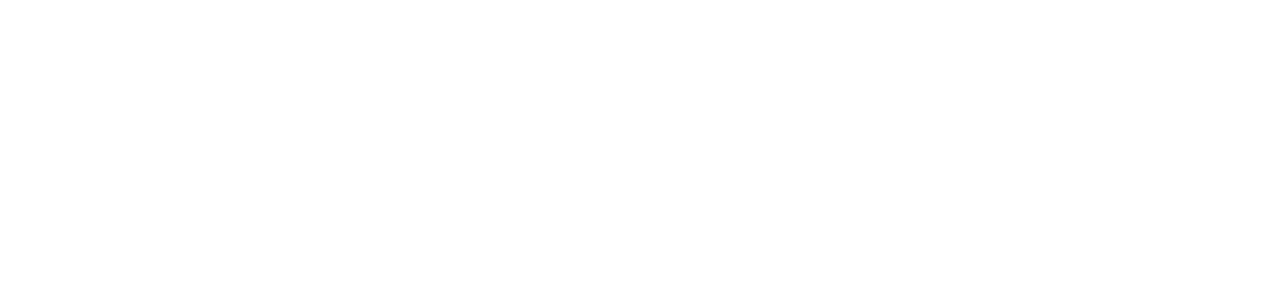
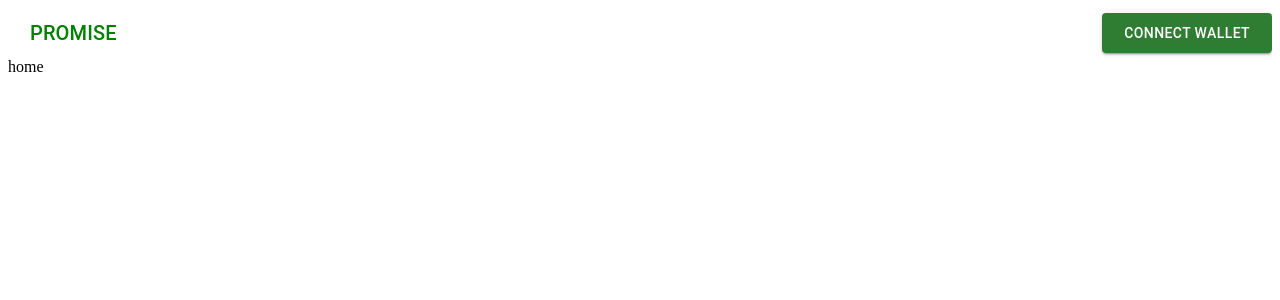
Before and after one commit to PromiseNFT/promise-web, a React (Create React App) app: page / in a window 1280 px wide. Before the commit this address led to /login. Shown: the top 300 px of the page. Built offline with nearby package versions, Linux system fonts and the light colour scheme.

Commit message:
💄 add tmp Header style

```diff
--- a/package.json
+++ b/package.json
@@ -5,6 +5,7 @@
   "dependencies": {
     "@emotion/react": "^11.7.1",
     "@emotion/styled": "^11.6.0",
+    "@mui/icons-material": "^5.4.1",
     "@mui/material": "^5.3.0",
     "@testing-library/jest-dom": "^5.16.2",
     "@testing-library/react": "^12.1.2",
--- /dev/null
+++ b/src/components/Header/ConnectButton.tsx
@@ -0,0 +1,17 @@
+import { Button } from '@mui/material';
+import { styled } from '@mui/system';
+
+export const ConnectButton = (): JSX.Element => {
+  return (
+    <Wrapper variant='contained' color='success'>
+      connect wallet
+    </Wrapper>
+  );
+};
+
+const Wrapper = styled(Button)`
+  position: absolute;
+  padding: inherit;
+  right: 0;
+  height: 80%;
+`;
--- /dev/null
+++ b/src/components/Header/Logo.tsx
@@ -0,0 +1,24 @@
+import { Button, styled, Typography } from '@mui/material';
+
+export const Logo = (): JSX.Element => {
+  return (
+    <Wrapper>
+      <Typography
+        variant='h6'
+        noWrap
+        component='div'
+        color='green'
+        sx={{ flexGrow: 1, display: { xs: 'none', sm: 'block' } }}
+      >
+        Promise
+      </Typography>
+    </Wrapper>
+  );
+};
+
+const Wrapper = styled(Button)`
+  position: absolute;
+  padding: inherit;
+  left: 0;
+  height: 100%;
+`;
--- /dev/null
+++ b/src/components/Header/index.tsx
@@ -0,0 +1,34 @@
+import styled from '@emotion/styled';
+import { ConnectButton } from './ConnectButton';
+import { Logo } from './Logo';
+
+export const Header = (): JSX.Element => {
+  return (
+    <Wrapper>
+      <Logo />
+      <ConnectButton />
+    </Wrapper>
+  );
+};
+
+const Wrapper = styled.div`
+  z-index: 10;
+
+  position: sticky;
+
+  top: 0;
+
+  width: 100%;
+  height: 3.125rem;
+
+  box-sizing: border-box;
+
+  display: flex;
+  align-items: center;
+
+  padding-right: 1.375rem;
+  padding-left: 1.375rem;
+
+  flex-direction: row;
+  align-items: center;
+`;
--- /dev/null
+++ b/src/pages/Home/DefaultLayout.tsx
@@ -0,0 +1,22 @@
+import styled from '@emotion/styled';
+import React, { ReactNode } from 'react';
+
+export const DefaultLayout = ({
+  children,
+}: {
+  children: ReactNode;
+}): JSX.Element => {
+  return <Wrapper>{children}</Wrapper>;
+};
+
+const Wrapper = styled.main`
+  position: relative;
+
+  overflow-x: hidden;
+  overflow-y: scroll;
+
+  width: 100%;
+  height: 100vh;
+
+  box-sizing: border-box;
+`;
--- a/src/pages/Home/index.tsx
+++ b/src/pages/Home/index.tsx
@@ -1,10 +1,16 @@
-import React from 'react';
+import { Header } from '../../components/Header';
 import { useAuthContext } from '../../contexts/AuthProvider';
+import { DefaultLayout } from './DefaultLayout';
 
 const Home = (props: { path: string }): JSX.Element => {
   const auth = useAuthContext();
 
-  return <div>{JSON.stringify(auth, null, 2)}</div>;
+  return (
+    <DefaultLayout>
+      <Header />
+      <div>home</div>
+    </DefaultLayout>
+  );
 };
 
 export default Home;
--- a/src/routes/RouteAuth.tsx
+++ b/src/routes/RouteAuth.tsx
@@ -5,7 +5,7 @@
 export const RouteAuth = (props: RouteProps): JSX.Element => {
   const auth = useAuthContext();
 
-  if (!auth?.user.isAuthenticated) return <Redirect to='/login' />;
+  // if (!auth?.user.isAuthenticated) return <Redirect to='/login' />;
 
   return <Route {...props} />;
 };
```
Also changed, not shown: src/components/Header/useConnectButton.ts (added, +14 -0 lines), 1 other file (tests, documents, lock files or other folders).
